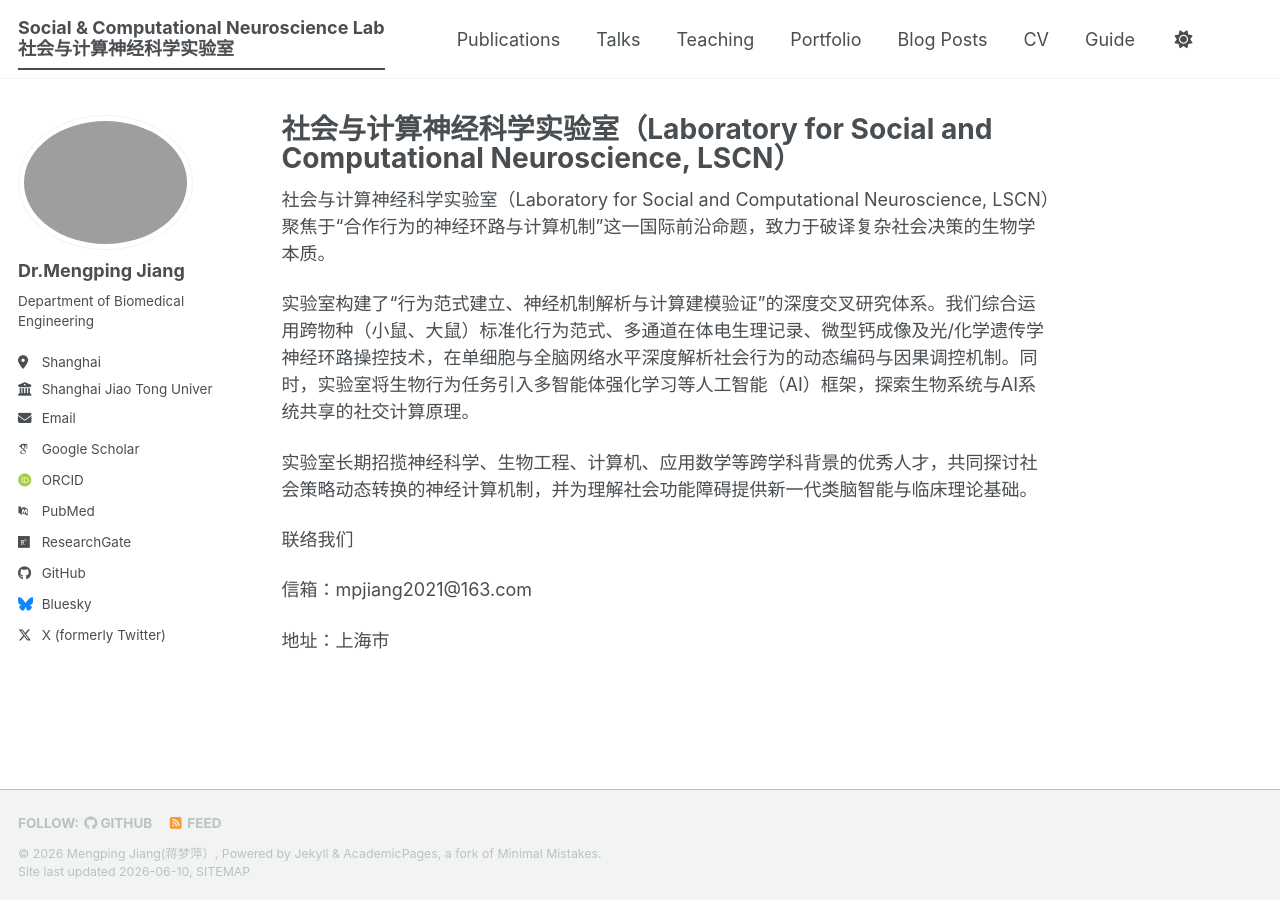
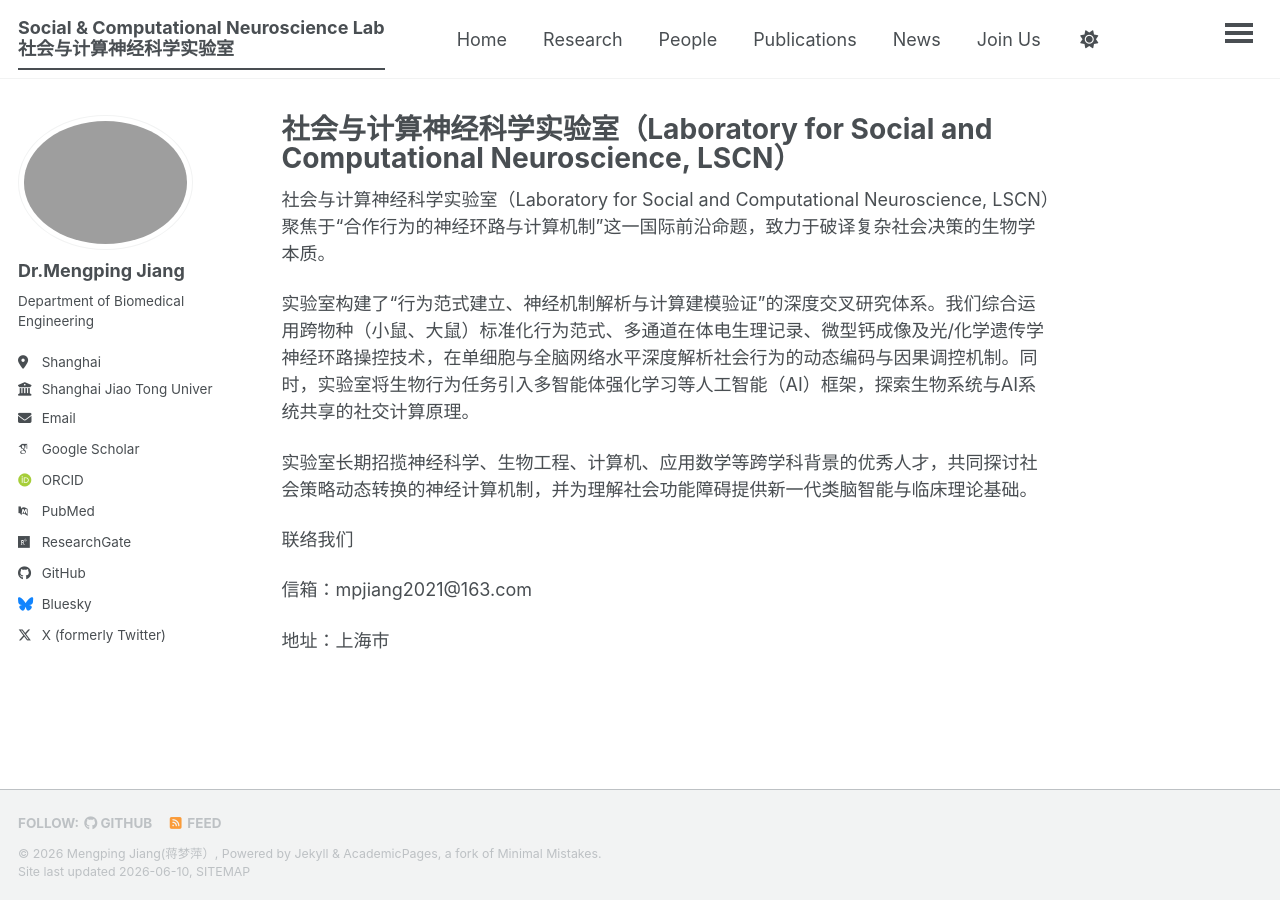
Before and after one commit to MengpingJiang/mengpingjiang.github.io, a Jekyll site: the page built from _pages/about.md, in a window 1280 px wide. Built offline with Jekyll 4.4.1, drawn with Linux system fonts in a browser that asks for light colours; some web fonts are replaced; a script bundle is joined from its source files by our own code; library files that are not in the unit come from our copies.

Commit message:
Update navigation.yml

```diff
--- a/_data/navigation.yml
+++ b/_data/navigation.yml
@@ -8,26 +8,23 @@
 #      Markdown formatted page while the second is generated using JSON.
 
 main:
+  - title: "Home"
+    url: /
+
+  - title: "Research"
+    url: /research/
+
+  - title: "People"
+    url: /people/
+
   - title: "Publications"
     url: /publications/
 
-  - title: "Talks"
-    url: /talks/
+  - title: "News"
+    url: /news/
 
-  - title: "Teaching"
-    url: /teaching/
+  - title: "Join Us"
+    url: /join/
 
-  - title: "Portfolio"
-    url: /portfolio/
-
-  - title: "Blog Posts"
-    url: /year-archive/
-
-  - title: "CV"
-    url: /cv/
-
-  # - title: "CV"
-  #   url: /cv-json/
-
-  - title: "Guide"
-    url: /markdown/
+  - title: "Contact"
+    url: /contact/
```
